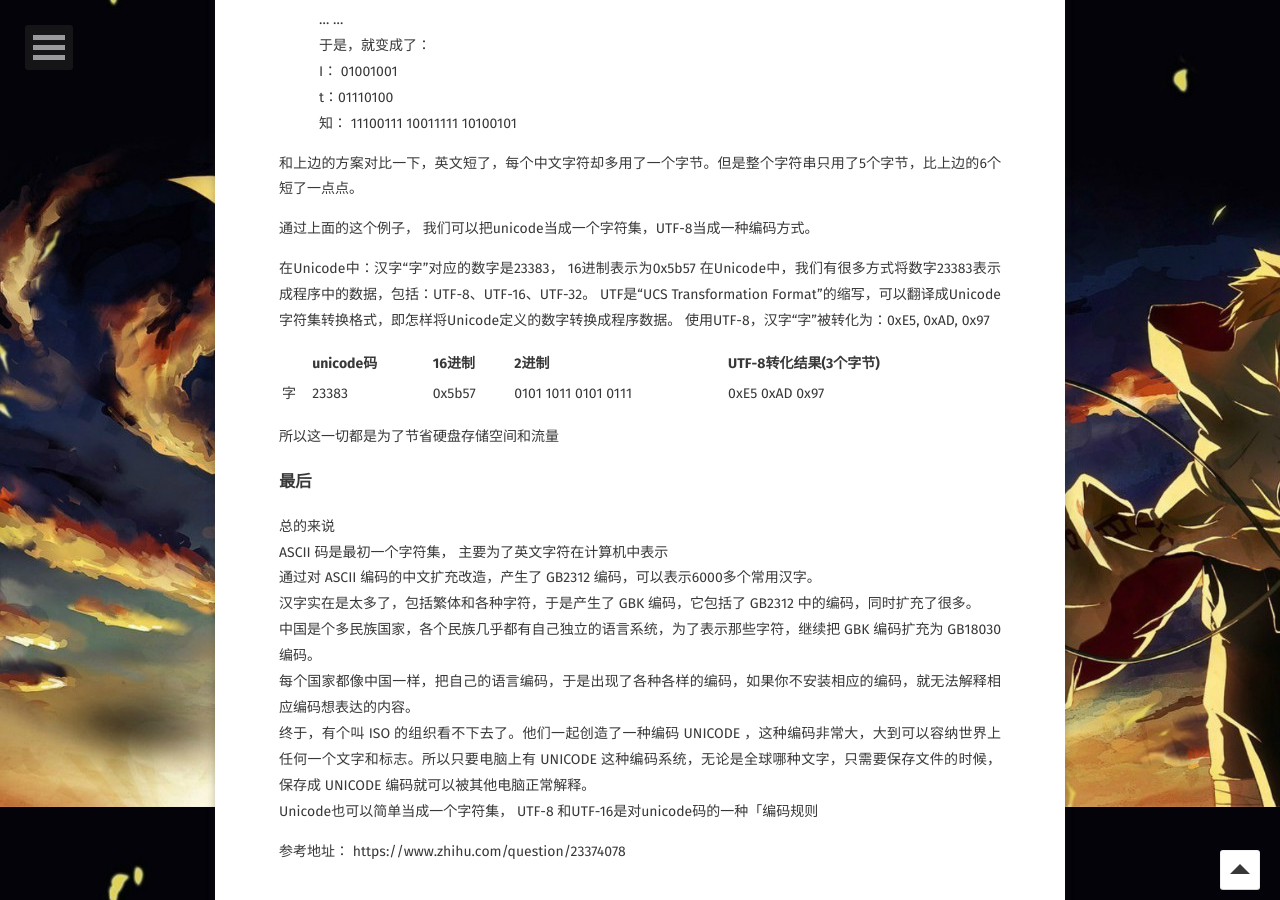
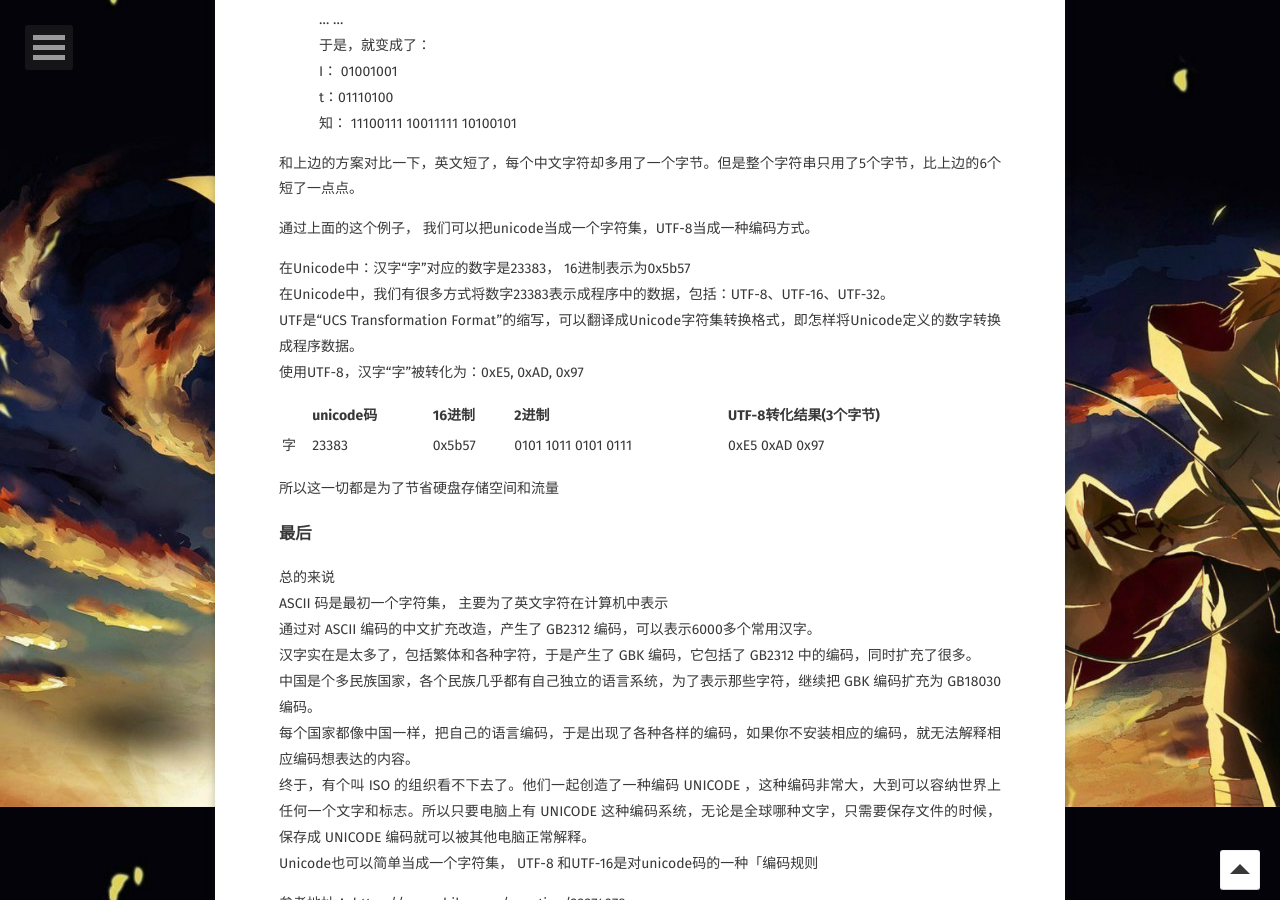
Before and after one commit to SJcz/SJcz.github.io, a Jekyll site: the page built from _posts/2019-04-30-计算机编码.md, in a window 1280 px wide and 900 px high, scrolled down 1893 px. Built offline with Jekyll 4.4.1, drawn with Linux system fonts in a browser that asks for light colours; some web fonts are replaced; our own code applies the rules of GitHub Pages for plain Markdown files; comment, search, counter and statistics services are not loaded.

```diff
--- a/_posts/2019-04-30-计算机编码.md
+++ b/_posts/2019-04-30-计算机编码.md
@@ -57,13 +57,13 @@ I： 01001001<br>
 t：01110100<br>
 知： 11100111 10011111 10100101<br>
 
-和上边的方案对比一下，英文短了，每个中文字符却多用了一个字节。但是整个字符串只用了5个字节，比上边的6个短了一点点。
+和上边的方案对比一下，英文短了，每个中文字符却多用了一个字节。但是整个字符串只用了5个字节，比上边的6个短了一点点。<br>
 
-通过上面的这个例子， 我们可以把unicode当成一个字符集，UTF-8当成一种编码方式。
+通过上面的这个例子， 我们可以把unicode当成一个字符集，UTF-8当成一种编码方式。<br>
 
-在Unicode中：汉字“字”对应的数字是23383， 16进制表示为0x5b57
-在Unicode中，我们有很多方式将数字23383表示成程序中的数据，包括：UTF-8、UTF-16、UTF-32。
-UTF是“UCS Transformation Format”的缩写，可以翻译成Unicode字符集转换格式，即怎样将Unicode定义的数字转换成程序数据。
+在Unicode中：汉字“字”对应的数字是23383， 16进制表示为0x5b57<br>
+在Unicode中，我们有很多方式将数字23383表示成程序中的数据，包括：UTF-8、UTF-16、UTF-32。<br>
+UTF是“UCS Transformation Format”的缩写，可以翻译成Unicode字符集转换格式，即怎样将Unicode定义的数字转换成程序数据。<br>
 使用UTF-8，汉字“字”被转化为：0xE5, 0xAD, 0x97<br>
 
 |	| unicode码 | 16进制 | 2进制 | UTF-8转化结果(3个字节) |
```
